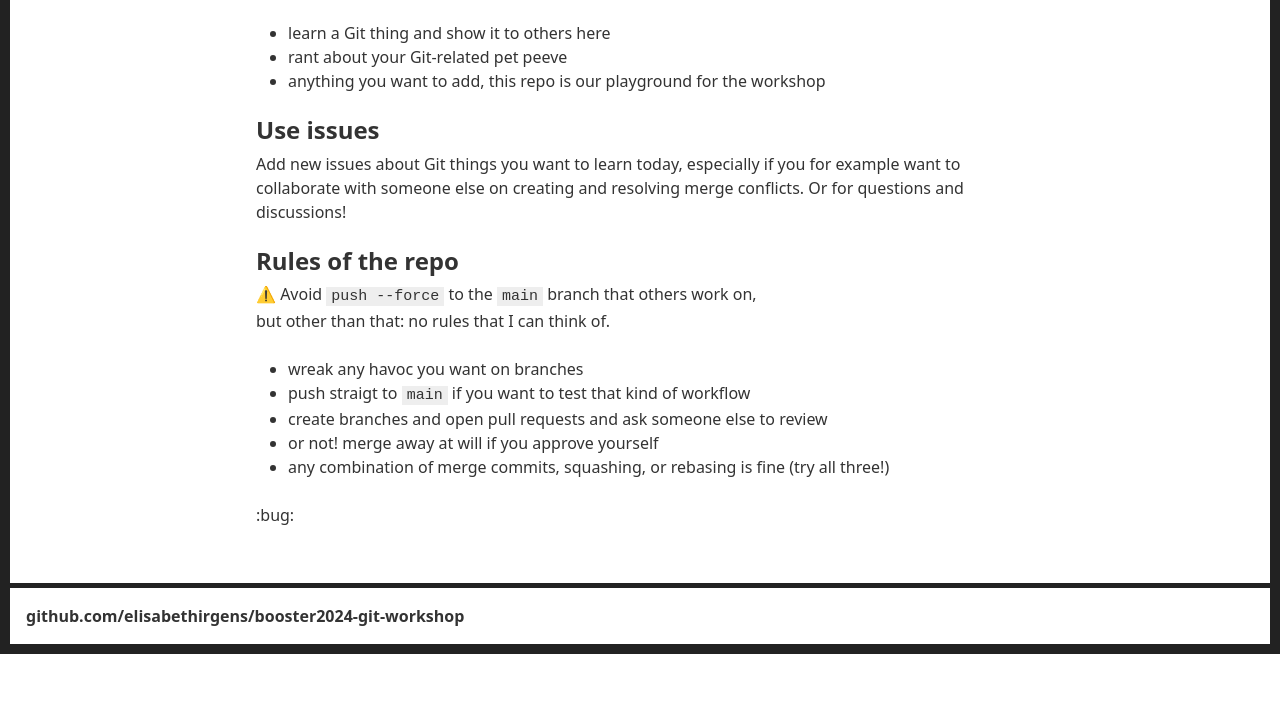
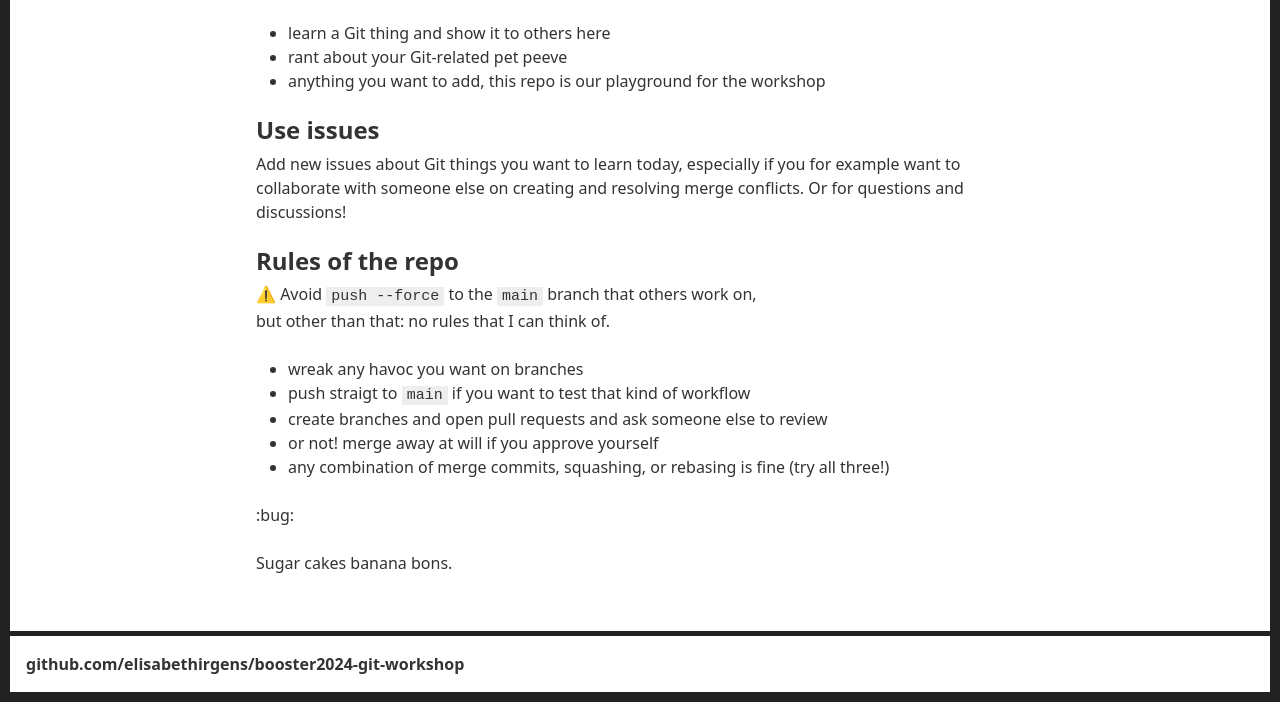
Before and after one commit to elisabethirgens/booster2024-git-workshop, an Eleventy site: page adventures/your-ideas.md in a window 1280 px wide. Shown: the part 155-857 px from the top of the page. Before the commit the page ends 809 px from the top, so only its background shows below. Built offline with nearby package versions, Linux system fonts and the light colour scheme; Eleventy itself is replaced by a stand-in of ours; files that its build step writes are made by us from their sources.

Commit message:
Another nice commit

```diff
--- a/adventures/your-ideas.md
+++ b/adventures/your-ideas.md
@@ -28,3 +28,5 @@ but other than that: no rules that I can think of.
 
 
 :bug:
+
+Sugar cakes banana bons.
```
